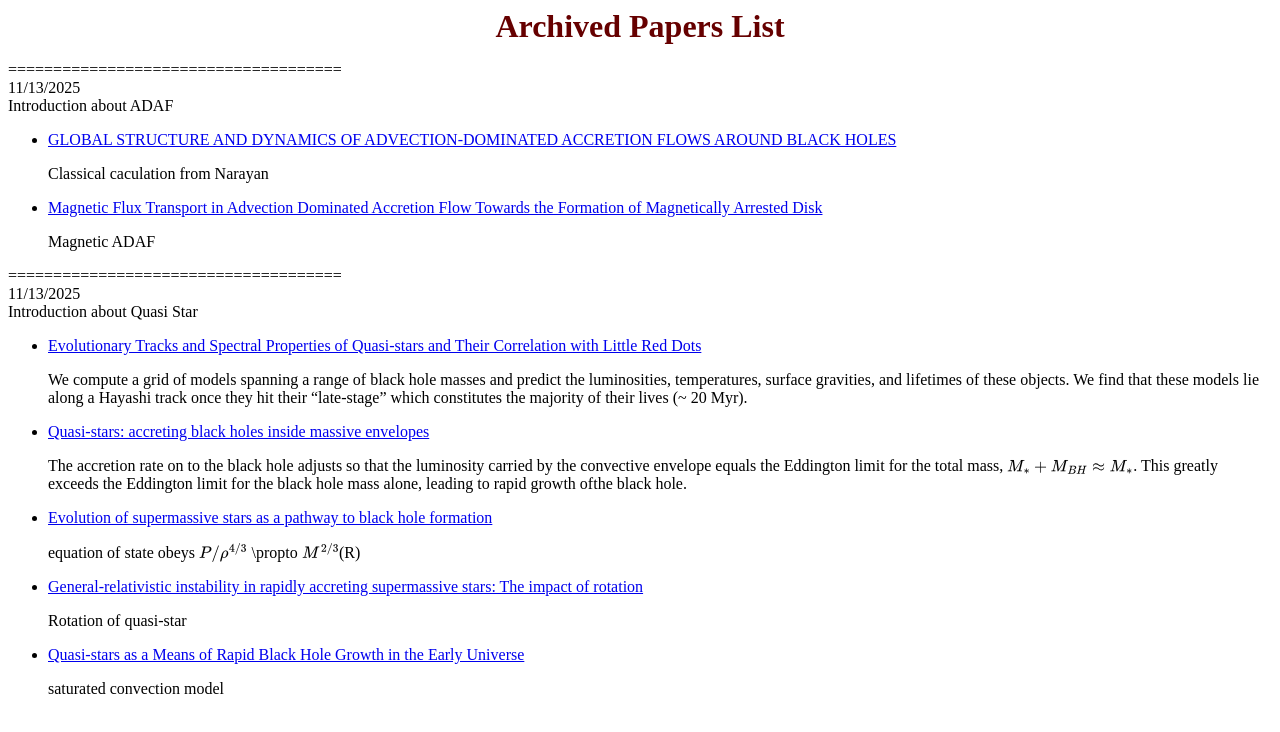
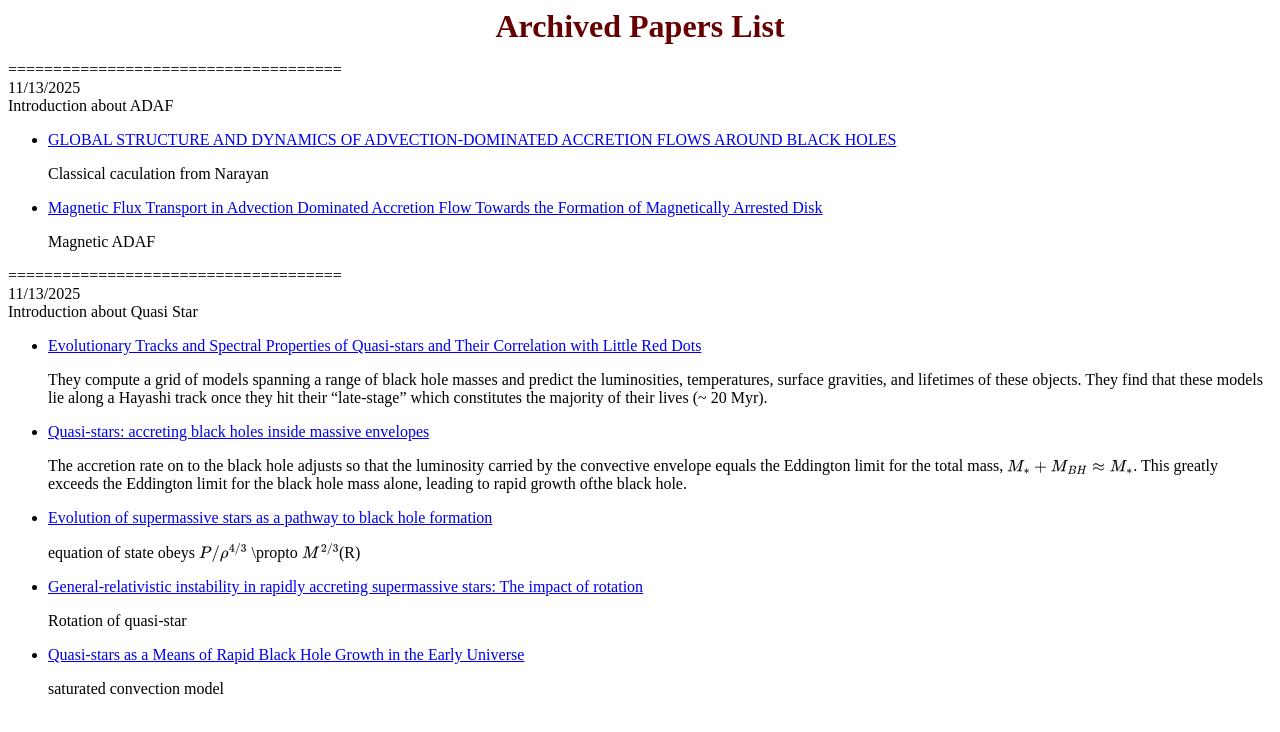
Before and after one commit to snowJR/snowJR.github.io, a plain HTML site: page index.html in a window 1280 px wide. Drawn offline with nearby package versions, Linux system fonts and the light colour scheme.

Commit message:
“quasi1”

```diff
--- a/index.html
+++ b/index.html
@@ -77,8 +77,8 @@ Introduction about Quasi Star
 Evolutionary Tracks and Spectral Properties of Quasi-stars and Their Correlation with Little Red Dots
 </a>
 <p>
-    We compute a grid of models spanning a range of black hole masses and
-predict the luminosities, temperatures, surface gravities, and lifetimes of these objects. We find that
+    They compute a grid of models spanning a range of black hole masses and
+predict the luminosities, temperatures, surface gravities, and lifetimes of these objects. They find that
 these models lie along a Hayashi track once they hit their “late-stage” which constitutes the majority
 of their lives (~ 20 Myr).
 </p>
```
